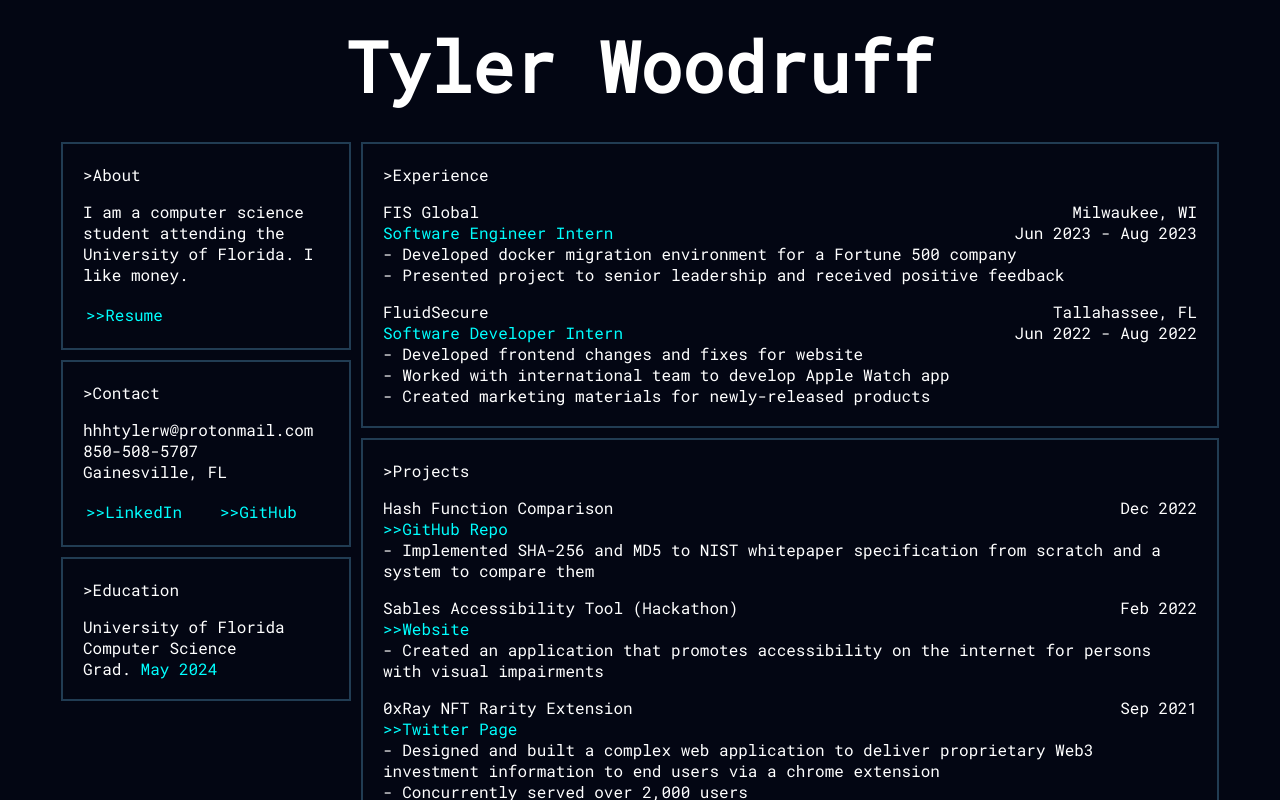
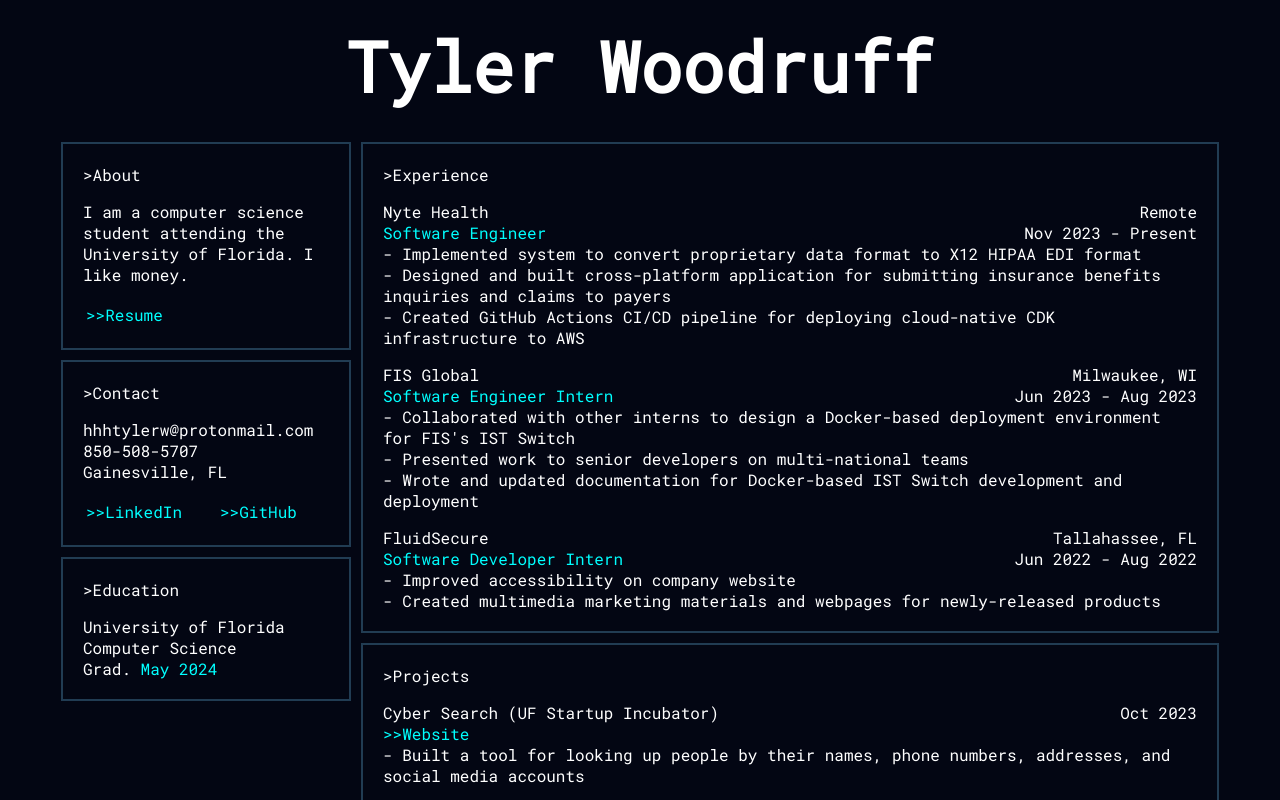
Before and after one commit to hhhtylerw/portfolio, a Svelte app: page / in a window 1280 px wide. Shown: the top 800 px of the page. Built offline with nearby package versions, Linux system fonts and the light colour scheme.

Commit message:
update info

```diff
--- a/src/App.svelte
+++ b/src/App.svelte
@@ -2,6 +2,18 @@
 	import { onMount } from 'svelte';
 
 	let experiences = [
+		{
+			"name": "Nyte Health",
+			"location": "Remote",
+			"title": "Software Engineer",
+			"dates": "Nov 2023 - Present",
+			"description":
+				[
+					"- Implemented system to convert proprietary data format to X12 HIPAA EDI format",
+					"- Designed and built cross-platform application for submitting insurance benefits inquiries and claims to payers",
+					"- Created GitHub Actions CI/CD pipeline for deploying cloud-native CDK infrastructure to AWS"
+				]
+		},
 		{
 			"name": "FIS Global",
 			"location": "Milwaukee, WI",
@@ -9,8 +21,9 @@
 			"dates": "Jun 2023 - Aug 2023",
 			"description":
 				[
-					"- Developed docker migration environment for a Fortune 500 company",
-					"- Presented project to senior leadership and received positive feedback",
+					"- Collaborated with other interns to design a Docker-based deployment environment for FIS's IST Switch",
+					"- Presented work to senior developers on multi-national teams",
+					"- Wrote and updated documentation for Docker-based IST Switch development and deployment"
 				]
 		},
 		{
@@ -20,9 +33,8 @@
 			"dates": "Jun 2022 - Aug 2022",
 			"description":
 				[
-					"- Developed frontend changes and fixes for website",
-				 	"- Worked with international team to develop Apple Watch app",
-					"- Created marketing materials for newly-released products"
+					"- Improved accessibility on company website",
+					"- Created multimedia marketing materials and webpages for newly-released products"
 				]
 		}
 			// },
@@ -43,6 +55,20 @@
 	]
 
 	let projects = [
+		{
+			"name": "Cyber Search (UF Startup Incubator)",
+			"date": "Oct 2023",
+			"caption": ">>Website",
+			"link": "https://www.cybersearch.me",
+			"description": ["- Built a tool for looking up people by their names, phone numbers, addresses, and social media accounts"]
+		},
+		{
+			"name": "OS Network Stack Fingerprinter",
+			"date": "Aug 2023",
+			"caption": ">>GitHub Repo",
+			"link": "https://github.com/hhhtylerw/Hash-Function-Project",
+			"description": ["- Designed and built an application for fingerprinting remote machines' network stacks via TCP/IP packet header values"]
+		},
 		{
 			"name": "Hash Function Comparison",
 			"date": "Dec 2022",
```
